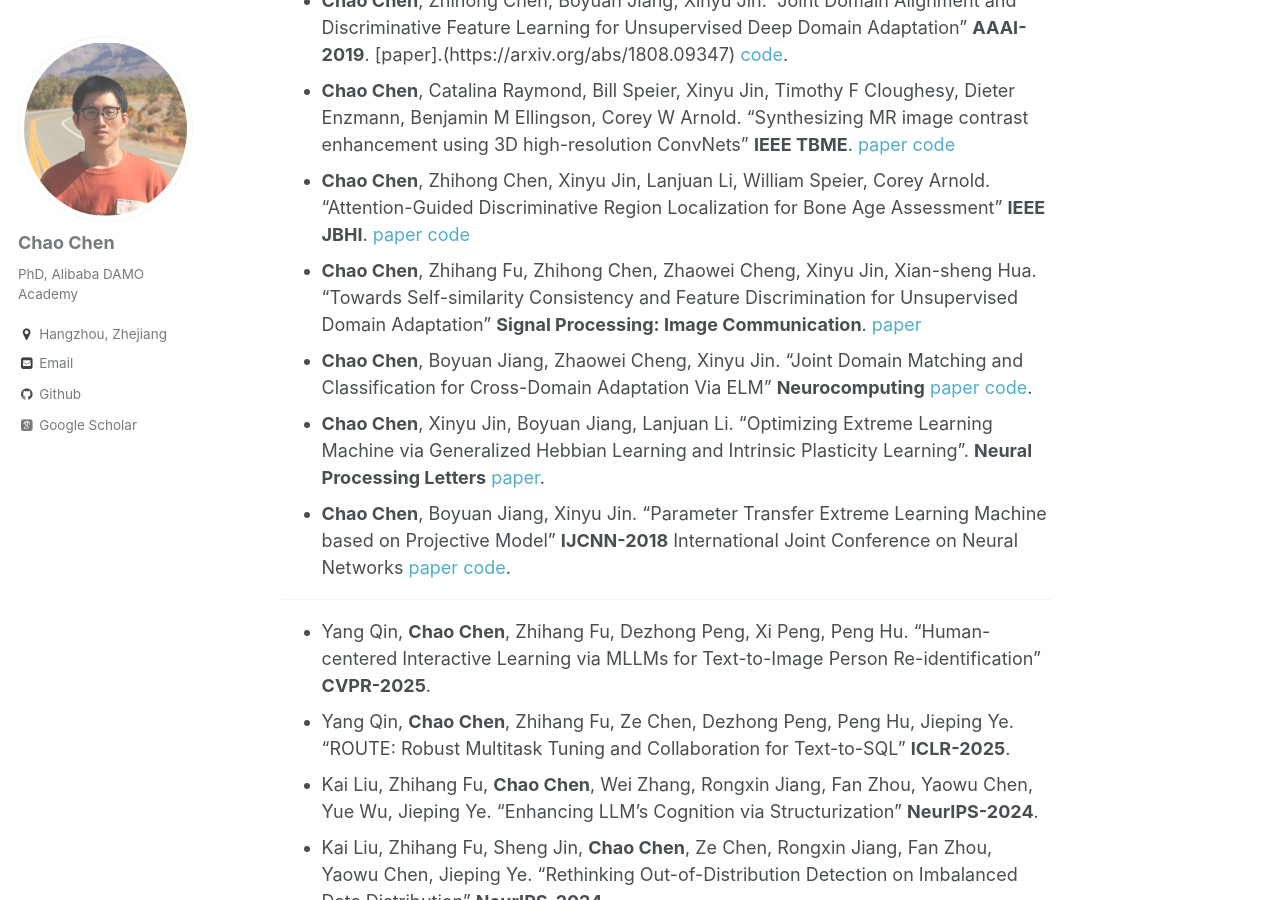
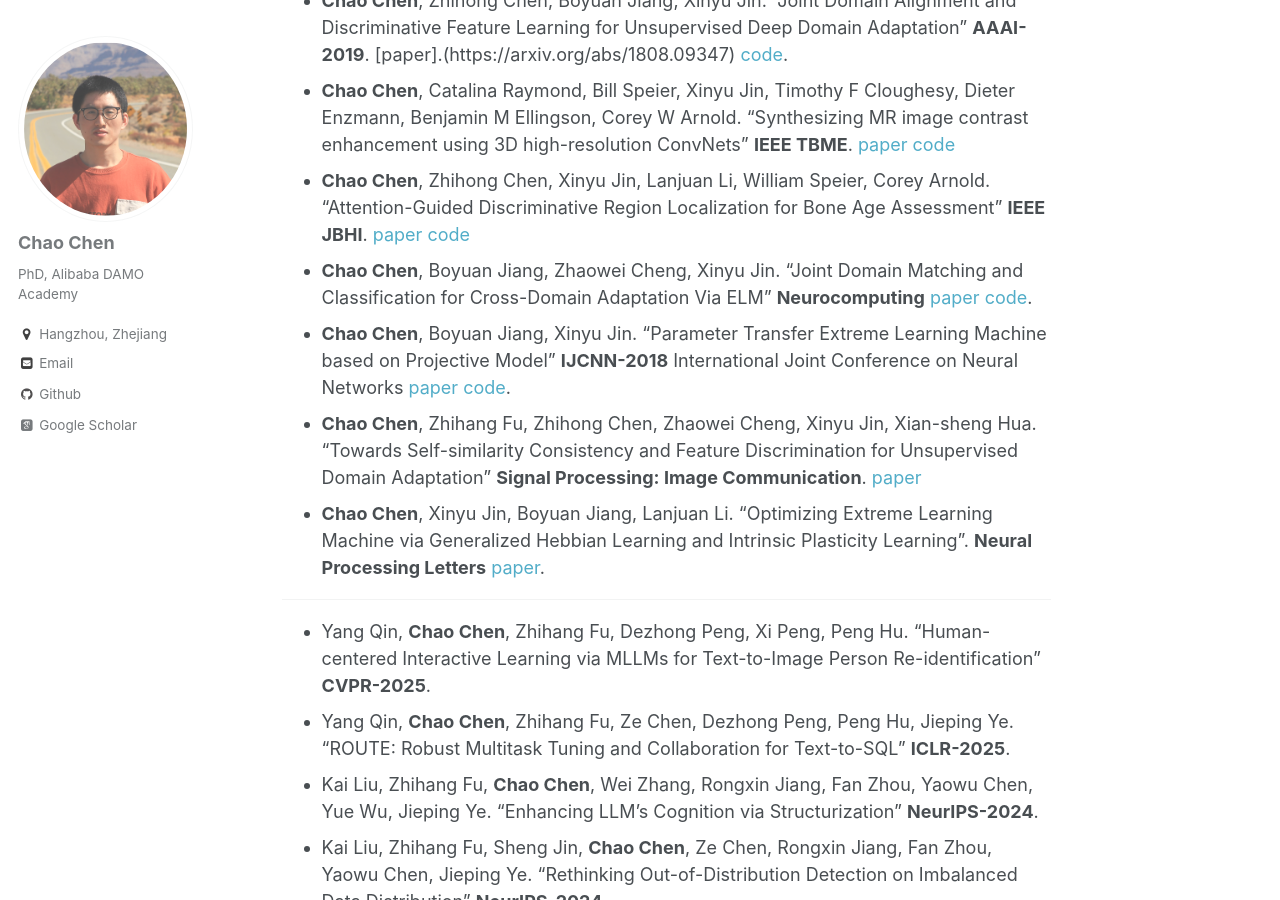
Before and after one commit to chenchao666/chenchao666.github.io, a Jekyll site: the page built from _pages/about.md, in a window 1280 px wide and 900 px high, scrolled down 1474 px. Built offline with Jekyll 4.4.1, drawn with Linux system fonts in a browser that asks for light colours; some web fonts are replaced.

```diff
--- a/_pages/about.md
+++ b/_pages/about.md
@@ -40,11 +40,11 @@ I am an Algorithm Expert at Alibaba Group, while I work on LLM Agent, Post-Train
 * **Chao Chen**, Zhihong Chen, Boyuan Jiang, Xinyu Jin. “Joint Domain Alignment and Discriminative Feature Learning for Unsupervised Deep Domain Adaptation” **AAAI-2019**. [paper].(https://arxiv.org/abs/1808.09347) [code](https://github.com/chenchao666/JDDA-Master).
 * **Chao Chen**, Catalina Raymond, Bill Speier, Xinyu Jin, Timothy F Cloughesy, Dieter Enzmann, Benjamin M Ellingson, Corey W Arnold. "Synthesizing MR image contrast enhancement using 3D high-resolution ConvNets" **IEEE TBME**. [paper](https://ieeexplore.ieee.org/abstract/document/9833335) [code](https://github.com/chenchao666/Contrast-enhanced-MRI-Synthesis)
 * **Chao Chen**, Zhihong Chen, Xinyu Jin, Lanjuan Li, William Speier, Corey Arnold. "Attention-Guided Discriminative Region Localization for Bone Age Assessment"  **IEEE JBHI**. [paper](https://ieeexplore.ieee.org/abstract/document/9476989) [code](https://github.com/chenchao666/Bone-Age-Assessment)
-* **Chao Chen**, Zhihang Fu, Zhihong Chen, Zhaowei Cheng, Xinyu Jin, Xian-sheng Hua. "Towards Self-similarity Consistency and Feature Discrimination for Unsupervised Domain Adaptation" **Signal Processing: Image Communication**. [paper](https://www.sciencedirect.com/science/article/abs/pii/S0923596521000576)
 * **Chao Chen**, Boyuan Jiang, Zhaowei Cheng, Xinyu Jin. “Joint Domain Matching and Classification for Cross-Domain Adaptation Via ELM” **Neurocomputing** [paper](https://www.sciencedirect.com/science/article/pii/S0925231219300839) [code](https://github.com/chenchao666/JDMC).
-* **Chao Chen**, Xinyu Jin, Boyuan Jiang, Lanjuan Li. “Optimizing Extreme Learning Machine via Generalized Hebbian Learning and Intrinsic Plasticity Learning”. **Neural Processing Letters** [paper](https://link.springer.com/article/10.1007/s11063-018-9869-6).
 * **Chao Chen**, Boyuan Jiang, Xinyu Jin. “Parameter Transfer Extreme Learning Machine based on Projective Model” **IJCNN-2018**
 International Joint Conference on Neural Networks [paper](https://arxiv.org/abs/1809.01018) [code](https://github.com/chenchao666/PTELM).
+* **Chao Chen**, Zhihang Fu, Zhihong Chen, Zhaowei Cheng, Xinyu Jin, Xian-sheng Hua. "Towards Self-similarity Consistency and Feature Discrimination for Unsupervised Domain Adaptation" **Signal Processing: Image Communication**. [paper](https://www.sciencedirect.com/science/article/abs/pii/S0923596521000576)
+* **Chao Chen**, Xinyu Jin, Boyuan Jiang, Lanjuan Li. “Optimizing Extreme Learning Machine via Generalized Hebbian Learning and Intrinsic Plasticity Learning”. **Neural Processing Letters** [paper](https://link.springer.com/article/10.1007/s11063-018-9869-6).
 
 ______________________________
 * Yang Qin, **Chao Chen**, Zhihang Fu, Dezhong Peng, Xi Peng, Peng Hu. "Human-centered Interactive Learning via MLLMs for Text-to-Image Person Re-identification" **CVPR-2025**.
```
